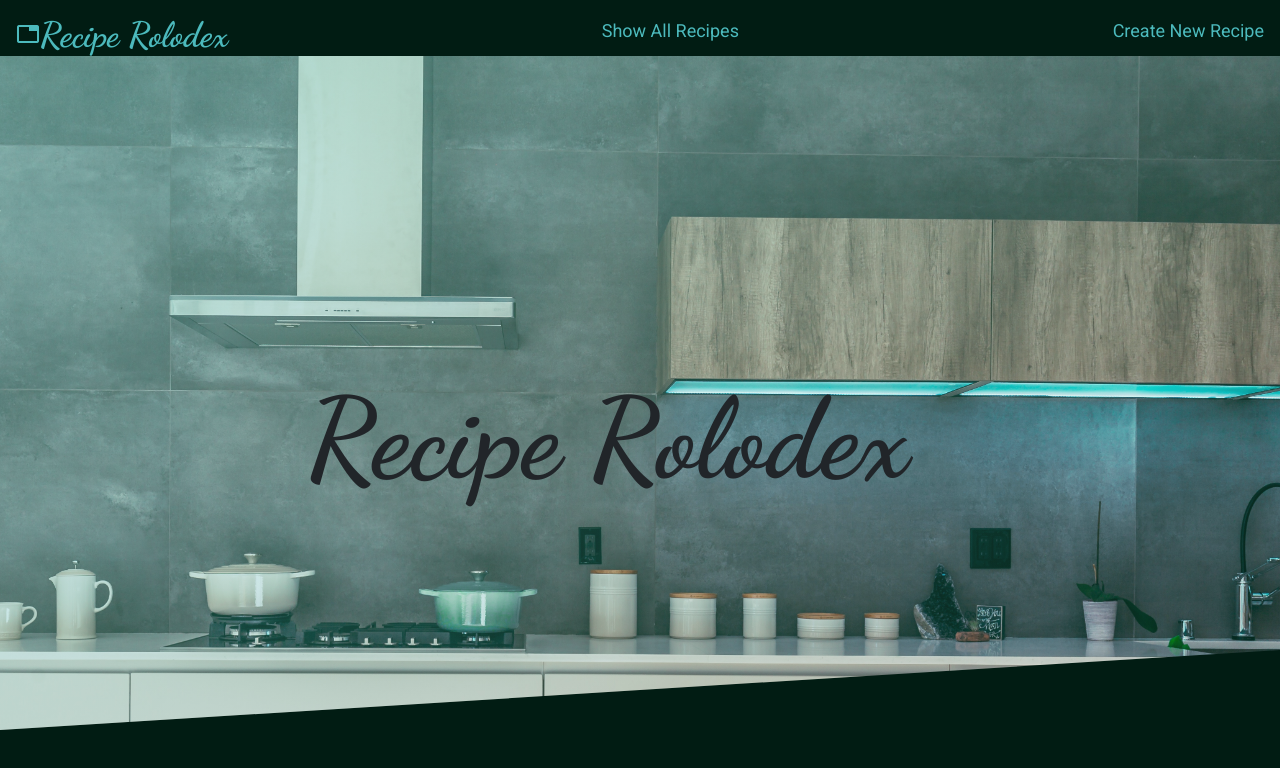
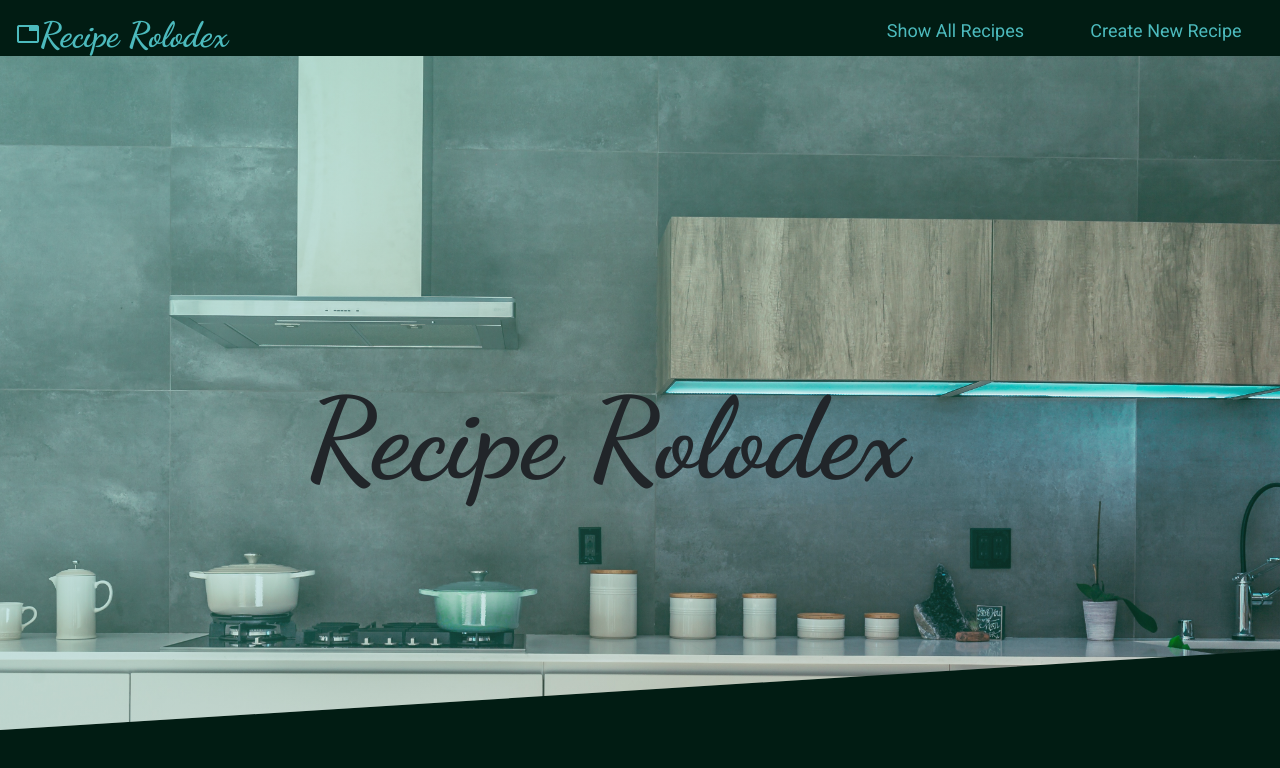
Before and after one commit to shadowvulture/recipe-rolodex, a React (Create React App) app: page / in a window 1280 px wide. Shown: the top 768 px of the page. Built offline with nearby package versions, Linux system fonts and the light colour scheme; no server answers.

Commit message:
fixed nav bar on the about page

```diff
--- a/src/Navbar/Navbar.css
+++ b/src/Navbar/Navbar.css
@@ -36,3 +36,19 @@
 .material-icons.md-24 { font-size: 24px; }
 .material-icons.md-36 { font-size: 36px; }
 .material-icons.md-48 { font-size: 48px; }
+
+.navbar-container {
+    position: relative;
+}
+
+.create-new-recipe {
+    position: absolute;
+    right: 3%;
+    top: 35%;
+}
+
+.show-all-recipes{
+    position: absolute;
+    right: 20%;
+    top: 35%;
+}
--- a/src/Navbar/Navbar.js
+++ b/src/Navbar/Navbar.js
@@ -4,16 +4,16 @@ import './Navbar.css';
 
 const Navbar = () => {
     return (
-        <div>
+        <div className="navbar-container">
             <nav className="navbar">
                 <NavLink to= "/">
                     <h1><i class="material-icons md-24">tab</i>Recipe Rolodex</h1>
                 </NavLink>
                 <NavLink to ="/api/recipes">
-                    <h2>Show All Recipes</h2>
+                    <h2 className="show-all-recipes">Show All Recipes</h2>
                 </NavLink>
                 <NavLink to= "/recipes/create">
-                    <h2>Create New Recipe</h2>
+                    <h2 className="create-new-recipe">Create New Recipe</h2>
                 </NavLink>
             </nav>
         </div>
```
